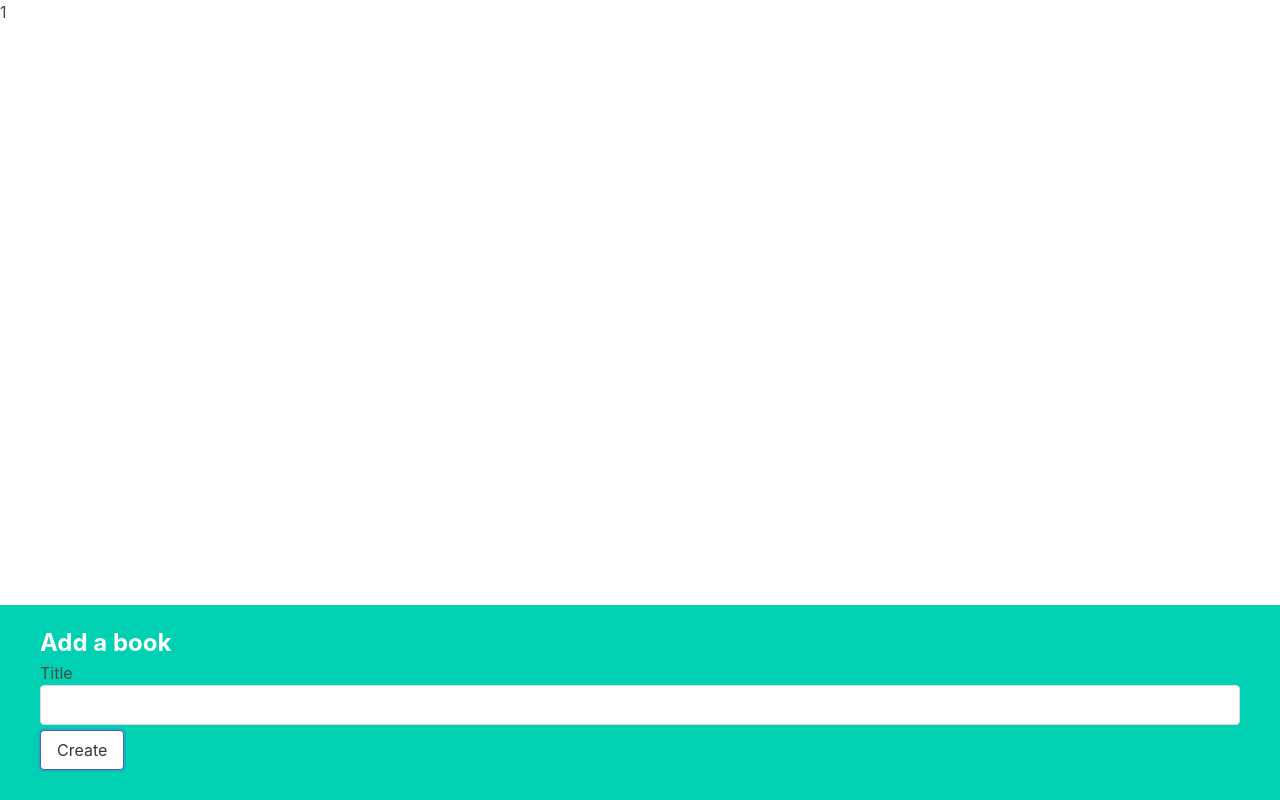
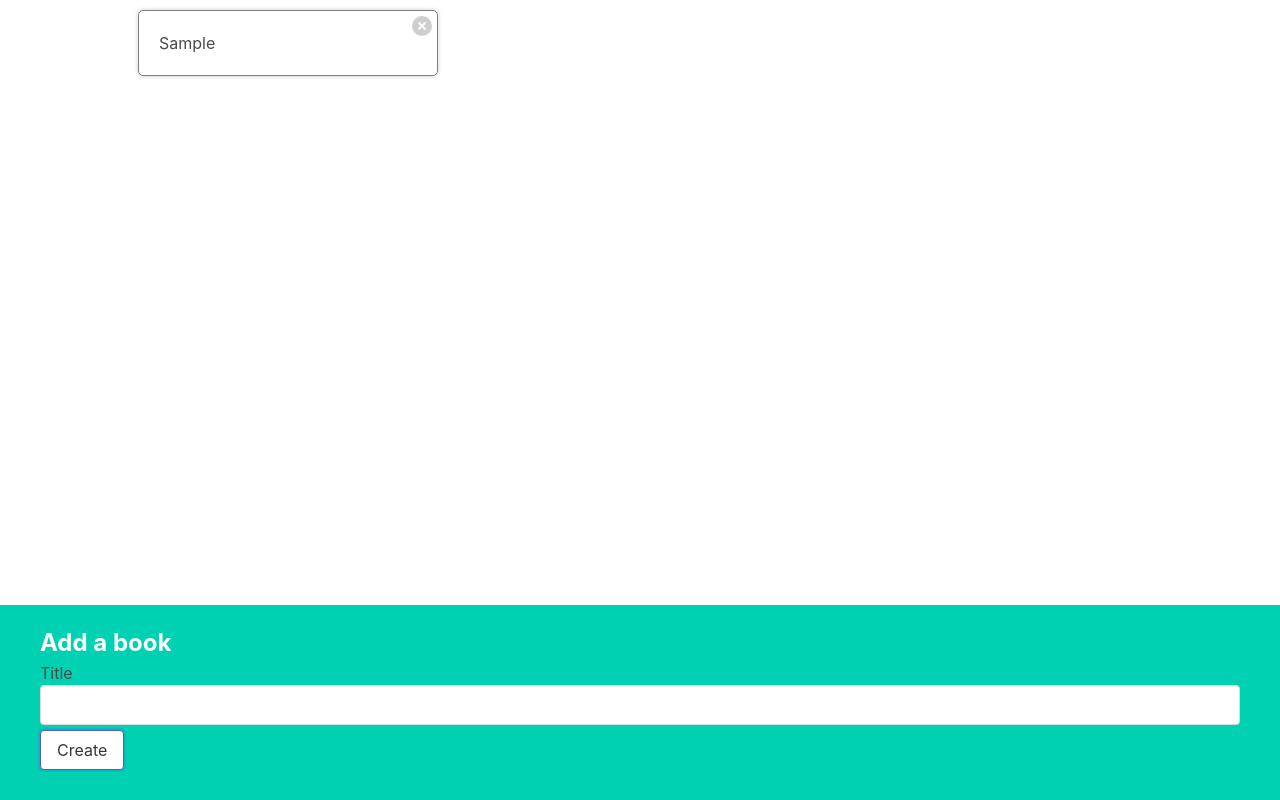
Before and after one commit to rachelspencer/book-reading-list, a React (Create React App) app: page / in a window 1280 px wide. Both pictures are taken after typing "Sample" into the empty fields and a click on the button "Create". Built offline with nearby package versions, Linux system fonts and the light colour scheme.

Commit message:
delete book functionality working

```diff
--- a/src/App.js
+++ b/src/App.js
@@ -1,8 +1,17 @@
 import { useState } from "react";
 import BookCreate from "./components/BookCreate";
+import BookList from "./components/BookList";
 
 const App = () => {
     const [books, setBooks] = useState([]);
+
+    const deleteBookById = (id) => {
+        const updatedBooks = books.filter((book) => {
+            return book.id !== id;
+        });
+
+        setBooks(updatedBooks);
+    };
 
     const createBook = (title) => {
         const updatedBooks = [
@@ -13,8 +22,8 @@ const App = () => {
     };
 
     return (
-        <div>
-            {books.length}
+        <div className="app">
+            <BookList books={books} onDelete={deleteBookById} />
             <BookCreate onCreate={createBook} />
         </div>
     );
--- a/src/components/BookList.js
+++ b/src/components/BookList.js
@@ -1,5 +1,11 @@
-const BookList = () => {
-    return <div>BookList</div>
+import BookShow from './BookShow';
+
+const BookList = ({books, onDelete}) => {
+    const renderedBooks = books.map((book) => {
+        return <BookShow onDelete={onDelete}key={book.id} book={book} />;
+    })
+
+    return <div className='book-list'>{renderedBooks}</div>;
 };
 
 export default BookList;
--- a/src/components/BookShow.js
+++ b/src/components/BookShow.js
@@ -1,5 +1,20 @@
-const BookShow = () => {
-    return <div>BookShow</div>
+const BookShow = ({book, onDelete}) => {
+
+    const handleClick = () => {
+        onDelete(book.id);
+    };
+
+    return (
+        <div className="book-show">
+            {book.title}
+            <div className="actions">
+                <button className="delete" onClick={handleClick}>
+                    Delete
+                </button>
+            </div>
+        </div>
+    );
+
 };
 
 export default BookShow;
```
